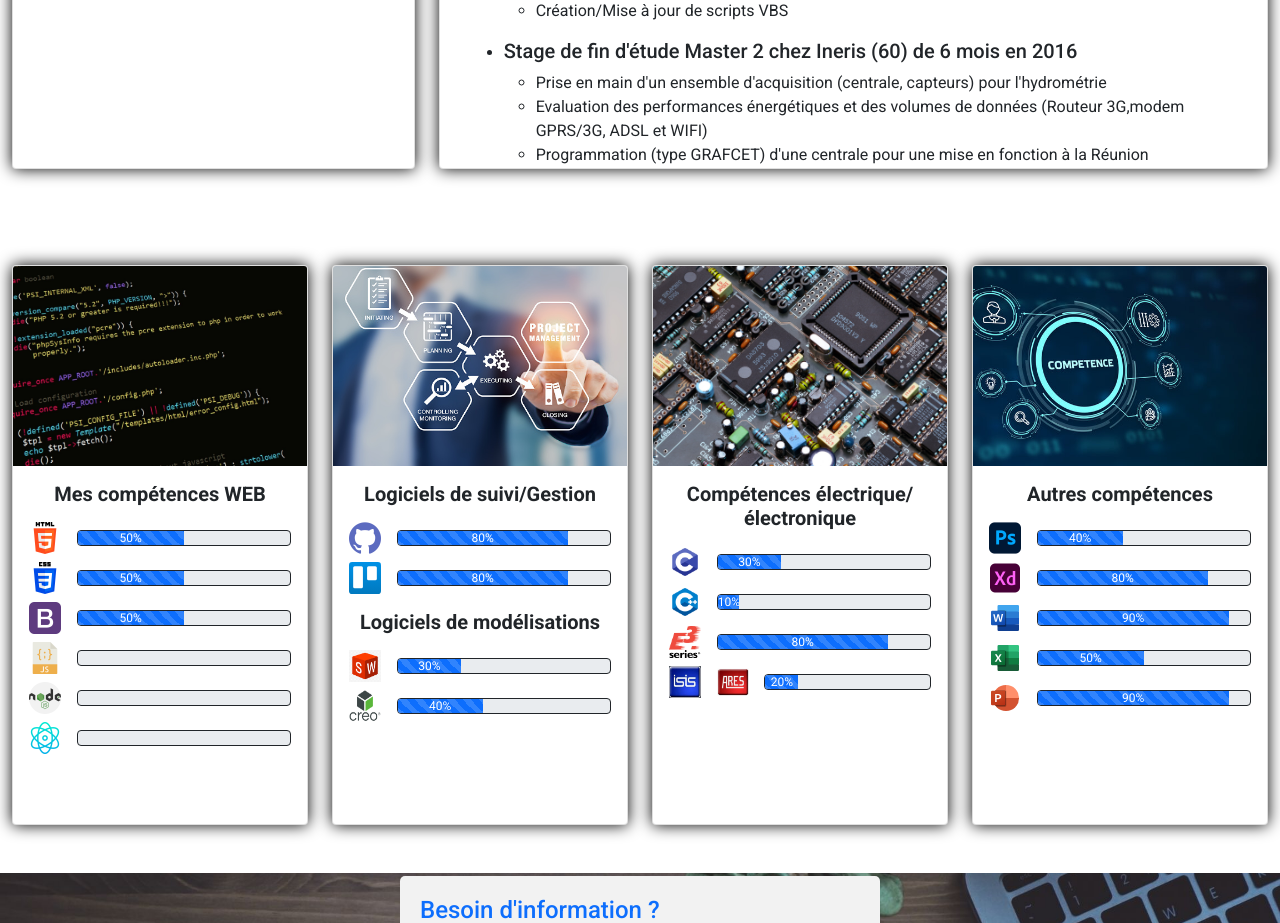
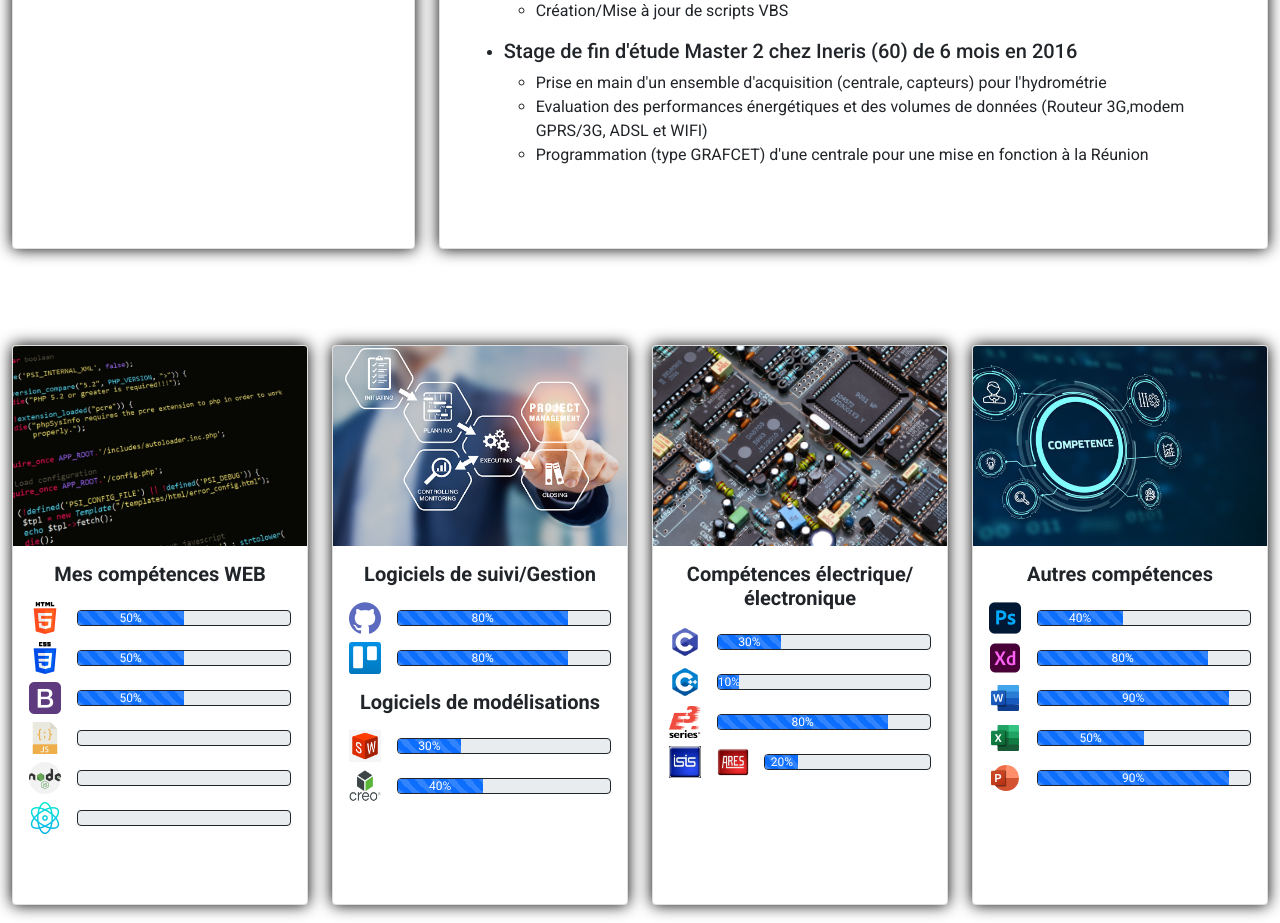
Before and after one commit to Zokkyen/CVNumerique, a PHP site: page / in a window 1280 px wide. Shown: the part 1775-2698 px from the top of the page. Run offline with PHP 8.4, Linux system fonts and the light colour scheme.

Commit message:
modif css

```diff
--- a/assets/css/style.css
+++ b/assets/css/style.css
@@ -80,13 +80,13 @@ body{
 }
 .myLgCard {
     width: auto;
-    height: 100vh;
+    height: 110vh;
     box-shadow: 0 0 1em black;
 }
 
 .myLgCard2 {
     width: auto;
-    height: 100vh;
+    height: 110vh;
     box-shadow: 0 0 1em black;
 }
 
```
